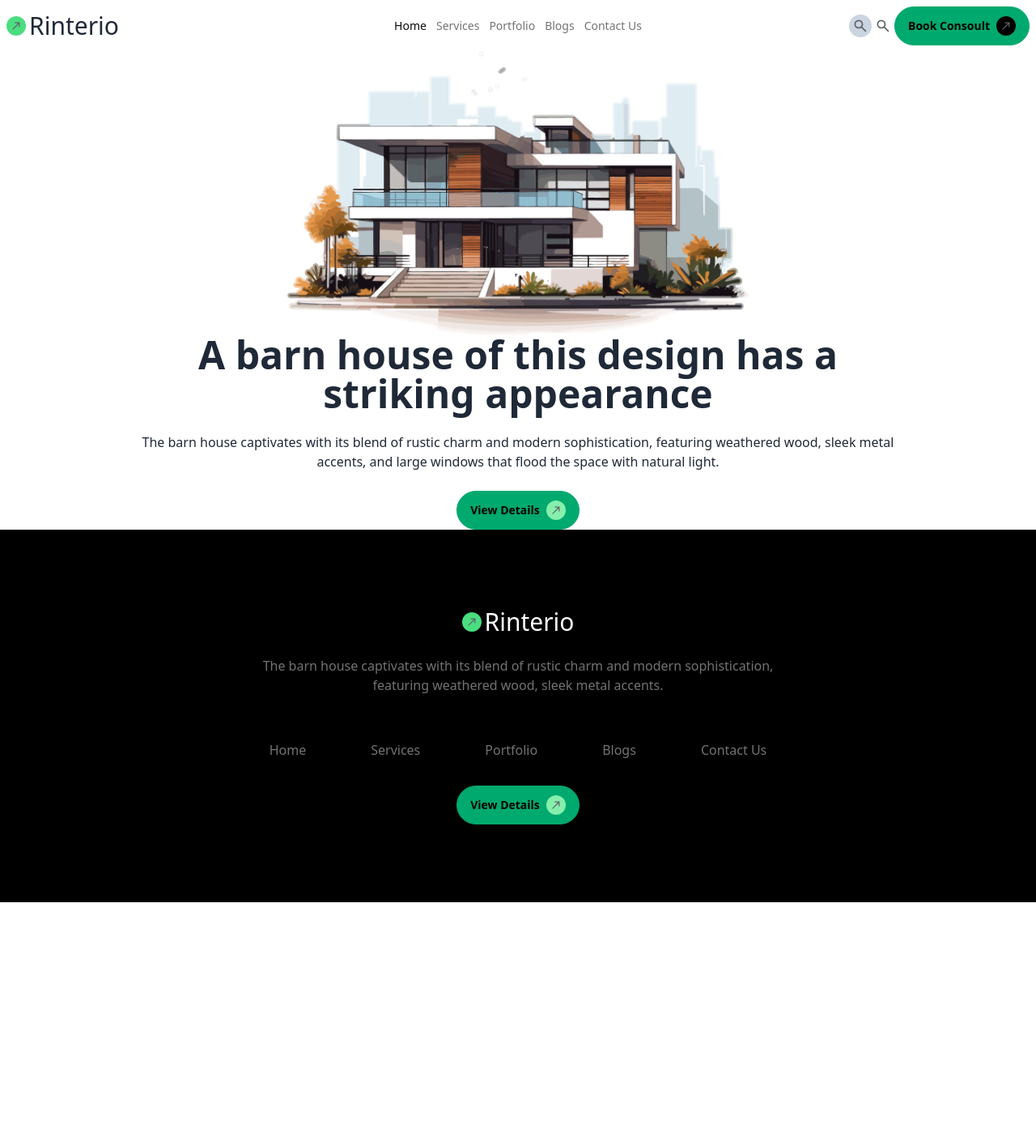
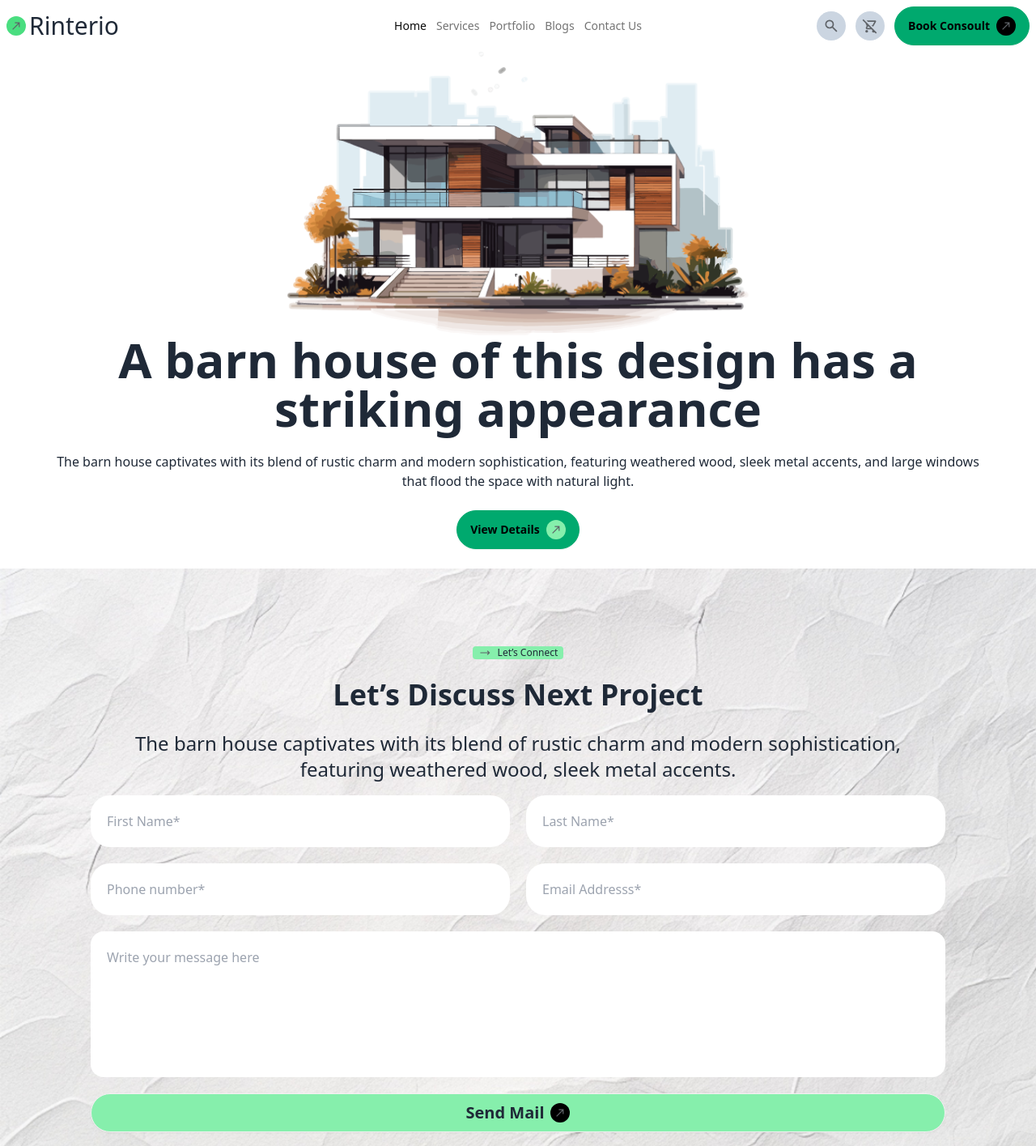
Before and after one commit to abubakar308/my-third-assignment, a plain HTML site: page index.html in a window 1280 px wide. Shown: the top 1415 px of the page at 81% size. Before the commit the page ends 1114 px from the top, so only its background shows below. Drawn offline with nearby package versions, Linux system fonts and the light colour scheme.

Commit message:
form section commited

```diff
--- a/index.html
+++ b/index.html
@@ -31,12 +31,12 @@
                 <li>Contact Us</li>
               </ul>
             </div>
-            <div class="navbar-end hidden sm:flex">
-                <div class="bg-slate-300 rounded-full p-1" >
+            <div class="navbar-end hidden sm:flex gap-3">
+                <div class="bg-slate-300 rounded-full p-2" >
                     <svg xmlns="http://www.w3.org/2000/svg" height="20px" viewBox="0 -960 960 960" width="20px" fill="#5f6368"><path d="M784-120 532-372q-30 24-69 38t-83 14q-109 0-184.5-75.5T120-580q0-109 75.5-184.5T380-840q109 0 184.5 75.5T640-580q0 44-14 83t-38 69l252 252-56 56ZM380-400q75 0 127.5-52.5T560-580q0-75-52.5-127.5T380-760q-75 0-127.5 52.5T200-580q0 75 52.5 127.5T380-400Z"/></svg>
                 </div>
-                <div class="bg-white rounded-full p-1" >
-                    <svg xmlns="http://www.w3.org/2000/svg" height="20px" viewBox="0 -960 960 960" width="20px" fill="#5f6368"><path d="M784-120 532-372q-30 24-69 38t-83 14q-109 0-184.5-75.5T120-580q0-109 75.5-184.5T380-840q109 0 184.5 75.5T640-580q0 44-14 83t-38 69l252 252-56 56ZM380-400q75 0 127.5-52.5T560-580q0-75-52.5-127.5T380-760q-75 0-127.5 52.5T200-580q0 75 52.5 127.5T380-400Z"/></svg>
+                <div class="bg-slate-300 rounded-full p-2" >
+                    <svg xmlns="http://www.w3.org/2000/svg" height="20px" viewBox="0 -960 960 960" width="20px" fill="#5f6368"><path d="m634-440-81-80h69l110-200H353l-80-80h525q23 0 35.5 19.5t.5 42.5L692-482q-11 20-28 31t-30 11ZM280-80q-33 0-56.5-23.5T200-160q0-33 23.5-56.5T280-240q33 0 56.5 23.5T360-160q0 33-23.5 56.5T280-80Zm540 52L566-280H304q-44 0-67-37.5t-3-78.5l42-86-72-162L28-820l56-56L876-84l-56 56ZM486-360l-80-80h-62l-40 80h182Zm136-160h-69 69Zm58 440q-33 0-56.5-23.5T600-160q0-33 23.5-56.5T680-240q33 0 56.5 23.5T760-160q0 33-23.5 56.5T680-80Z"/></svg>
                 </div>
 
               <button class="btn btn-success rounded-3xl">Book Consoult
@@ -63,8 +63,8 @@
           <div class="flex justify-center">
             <img src="assets/banner.png" alt="">
           </div><b></b>
-            <h1 class="text-center text-5xl font-bold">A barn house of this design has a <br> striking appearance</h1><br>
-            <p class="text-center">The barn house captivates with its blend of rustic charm and modern sophistication, featuring weathered wood, sleek metal <br>accents, and large windows that flood the space with natural light.</p><br>
+            <h1 class="text-center text-6xl font-bold px-8">A barn house of this design has a striking appearance</h1><br>
+            <p class="text-center md:px-16">The barn house captivates with its blend of rustic charm and modern sophistication, featuring weathered wood, sleek metal accents, and large windows that flood the space with natural light.</p><br>
             <div class="text-center">
                     <a href="#">
                         <button class="btn btn-success rounded-3xl">View Details
@@ -77,10 +77,36 @@
     </header>
 
     <main>
+        <br>
+        <section class="bg-[url('assets/bg.jpg')] bg-cover bg-center w-full py-20 md:px-24 text-center">
+            <div class="px-10 py-4">
+                <div class="flex justify-center">
+                    <div class="flex items-center justify-center gap-2 bg-green-300 rounded w-28">
+                        <svg xmlns="http://www.w3.org/2000/svg" height="16px" viewBox="0 -960 960 960" width="16px" fill="#5f6368"><path d="m696-312-51-51 81-81H144v-72h582l-81-81 51-51 168 168-168 168Z"/></svg>
+                        <h4 class="text-xs">Let’s Connect</h4>
+                    </div>
+                </div><br>
+                <h2 class=" text-4xl font-bold">Let’s Discuss Next Project</h2><br>
+                <p class="text-2xl">The barn house captivates with its blend of rustic charm and modern sophistication, featuring weathered wood, sleek metal accents.</p>
+            </div>
 
+            <div class="grid gap-5 grid-cols-1 mx-4 md:grid-cols-2">
+                <input class="p-5 rounded-3xl w-full" type="text" placeholder="First Name*">
+                <input class="p-5 rounded-3xl" type="text" placeholder="Last Name*">
+                <input class="p-5 rounded-3xl" type="number" placeholder="Phone number*">
+                <input class="p-5 rounded-3xl" type="email" placeholder="Email Addresss*">
+                <textarea class="resize-none row-span-10 md:col-span-2 rounded-2xl p-5" name="texts" id="" placeholder="Write your message here"></textarea>
+                <div class="btn bg-green-300 rounded-3xl md:col-span-2">
+                    <input class="text-xl font-bold"  type="submit" value="Send Mail">
+                <div class="bg-black rounded-full p-1" >
+                    <svg xmlns="http://www.w3.org/2000/svg" height="16px" viewBox="0 -960 960 960" width="16px" fill="#5f6368"><path d="m243-192-51-51 429-429H384v-72h360v360h-72v-237L243-192Z"/></svg>
+                </div>
+                </div>
+            </div>
+        </section>
     </main>
 
-    <footer class="bg-black py-24">
+    <footer class="bg-black py-10 px-8 md:py-24 md:px-60">
         <div class="flex items-center justify-center gap-1 text-3xl">
             <div class="bg-green-400 rounded-full p-1" >
                 <svg xmlns="http://www.w3.org/2000/svg" height="16px" viewBox="0 -960 960 960" width="16px" fill="#5f6368"><path d="m243-192-51-51 429-429H384v-72h360v360h-72v-237L243-192Z"/></svg>
@@ -88,7 +114,7 @@
             <h5 class="text-white">
                 Rinterio</h5>
           </div><br>
-          <p class="text-neutral-500 text-center">The barn house captivates with its blend of rustic charm and modern sophistication, <br>featuring weathered wood, sleek metal accents.</p>
+          <p class="text-neutral-500 text-center">The barn house captivates with its blend of rustic charm and modern sophistication, featuring weathered wood, sleek metal accents </p>
           <br>
           <ul class="text-center  md:flex justify-center items-center my-8 gap-10 text-neutral-500">
             <li>Home</li><br>
```
